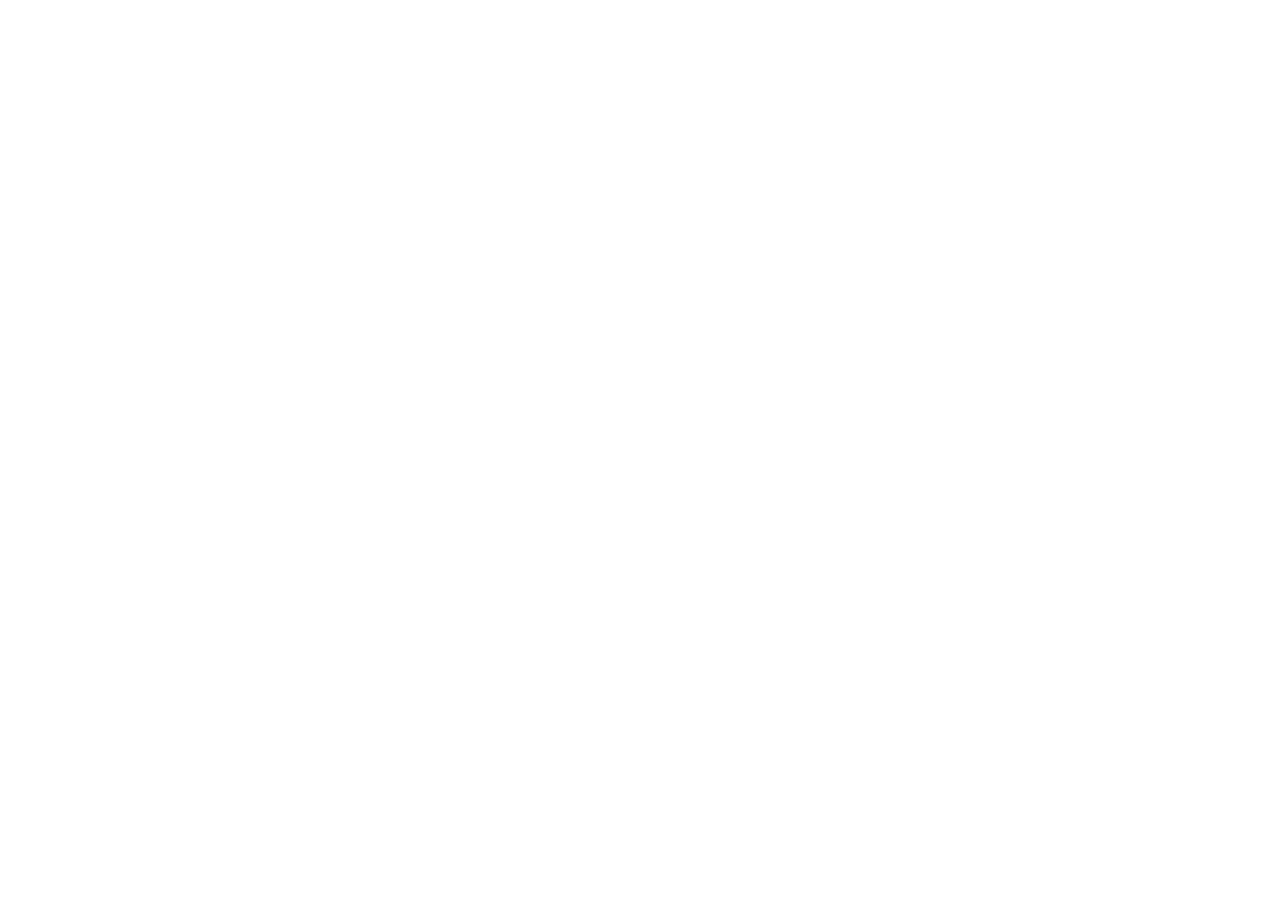
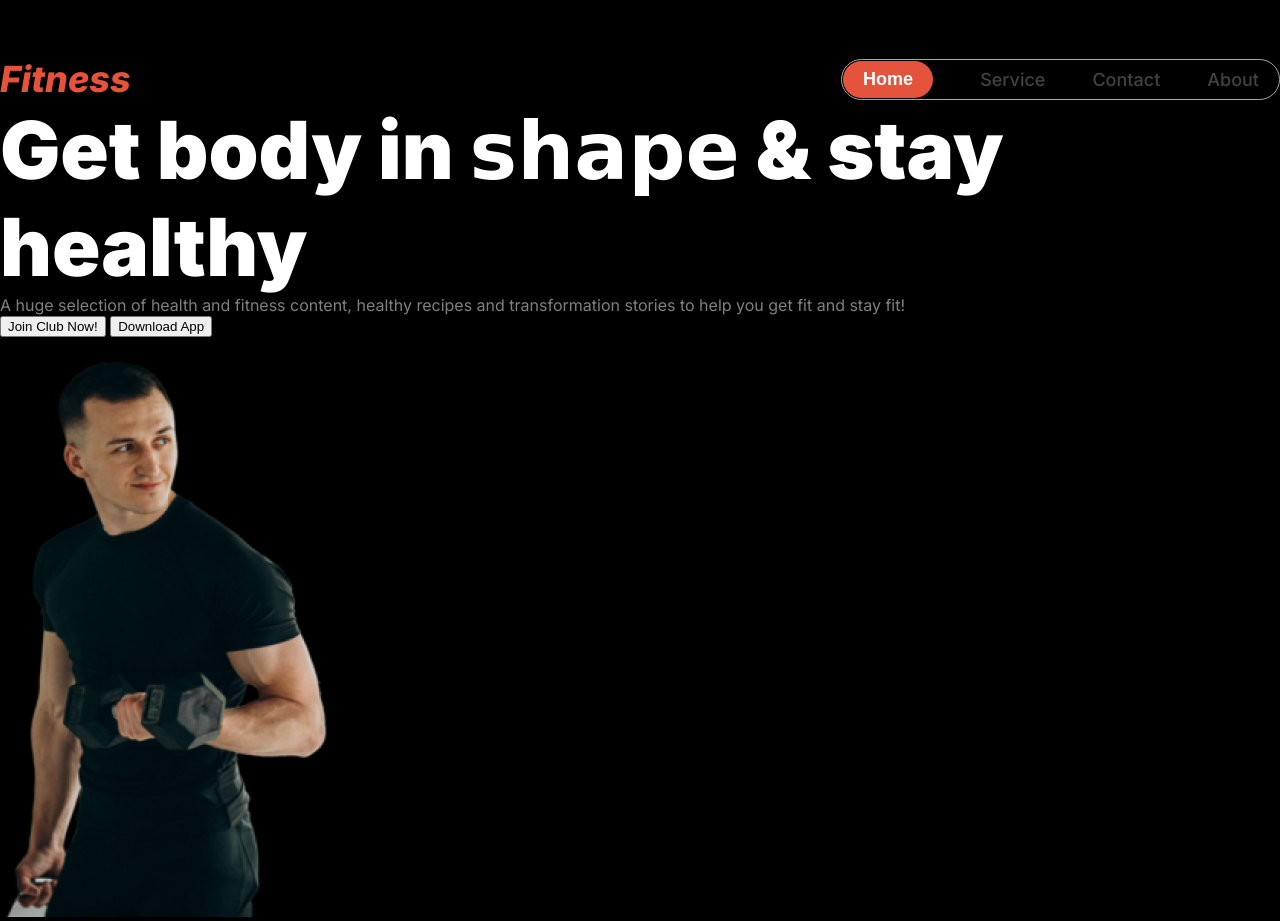
Before and after one commit to najibvai/reset-second-assignment, a plain HTML site: page index.html in a window 1280 px wide. Before the commit the page ends 800 px from the top, so only its background shows below. Drawn offline with Linux system fonts and the light colour scheme.

Commit message:
navber added

```diff
--- a/index.html
+++ b/index.html
@@ -6,7 +6,43 @@
     <title>Reset Second Assignment</title>
     <link rel="stylesheet" href="styles/style.css">
 </head>
-<body>
+<body class="inter-fonts">
+    <!-- Header Section -->
+    <header class="header">
+        <!-- Navber -->
+        <nav class="navber display-flex">
+            <h3 class="fitness"><i>Fitness</i></h3>
+            <ul class="nav-links display-flex">
+                <li class="nav-item"><a href="" class="nav-link"><button class="nav-btn">Home</button></a></li>
+                <li class="nav-item"><a href="" class="nav-link">Service</a></li>
+                <li class="nav-item"><a href="" class="nav-link">Contact</a></li>
+                <li class="nav-item"><a href="" class="nav-link">About</a></li>
+            </ul>
+        </nav>
+        <!-- Banner -->
+        <div class="banner">
+            <div class="banner-content">
+                <h1 class="banner-title">Get body in <i class="miama-fonts">shape</i> & stay healthy</h1>
+                <p class="banner-description">
+                    A huge selection of health and fitness content, healthy recipes and transformation stories to help you get fit and stay fit!
+                </p>
+                <div class="banner-btn">
+                    <button>Join Club Now!</button>
+                    <button>Download App</button>
+                </div>
+            </div>
+            <div class="banner-img">
+                <img src="images/Images 2.png" alt="">
+            </div>
+        </div>
+    </header>
+    <!-- Main Section -->
+    <main>
 
+    </main>
+    <!-- Footer Section -->
+    <footer>
+
+    </footer>
 </body>
 </html>
--- a/styles/style.css
+++ b/styles/style.css
@@ -0,0 +1,89 @@
+/* Font */
+@import url('https://fonts.googleapis.com/css2?family=Inter:ital,opsz,wght@0,14..32,100..900;1,14..32,100..900&display=swap');
+
+.inter-fonts {
+    font-family: "Inter", sans-serif;
+    font-optical-sizing: auto;
+    font-style: normal;
+}
+.miama-fonts{
+    font-family: "Dancing Script", cursive;
+    font-optical-sizing: auto;
+    font-weight: 400px;
+    font-style: normal;
+  }
+*{
+    margin: 0;
+}
+body{
+    background-color: black;
+}
+
+/* ----------------------------------Shared Style-------------------------- */
+.display-flex {
+    display: flex;
+}
+
+.primary-btn {
+    font-size: 1.25rem;
+    font-weight: 600;
+    border-radius: 42px;
+    background: rgb(230, 83, 60);
+}
+
+/*---------------------------- Navber Style----------------------- */
+.header{
+    margin-top: 57px;
+}
+.navber, .banner {
+    justify-content: space-between;
+    align-items: center;
+    max-width: 1440px;
+    margin: 0 auto;
+}
+
+
+.nav-item {
+    list-style: none;
+}
+
+.fitness {
+    font-weight: 800;
+    font-size: 2.25rem;
+    color: rgb(230, 83, 60);
+}
+
+.nav-links {
+    align-items: center;
+    border: 1px solid rgb(168, 166, 166);
+    padding: 1px 20px 1px 1px;
+    border-radius: 39px;
+    gap: 47px;
+}
+.nav-link {
+    text-decoration: none;
+    font-size: 18px;
+    font-weight: 500;
+    color: rgb(66, 66, 66);
+}
+
+.nav-btn {
+    color: white;
+    font-weight: 600;
+    font-size: 18px;
+    padding: 8px 20px;
+    border: none;
+    border-radius: 46px;
+    background-color: rgb(230, 83, 60);
+}
+/* ----------------------------banner Section Style----------------------------- */
+.banner-title{
+    font-size: 5rem;
+    font-weight: 900;
+    color: white;
+}
+.banner-description{
+    font-size: 1rem;
+    font-weight: 400;
+    color: rgba(255, 255, 255, 0.5);
+}
```
